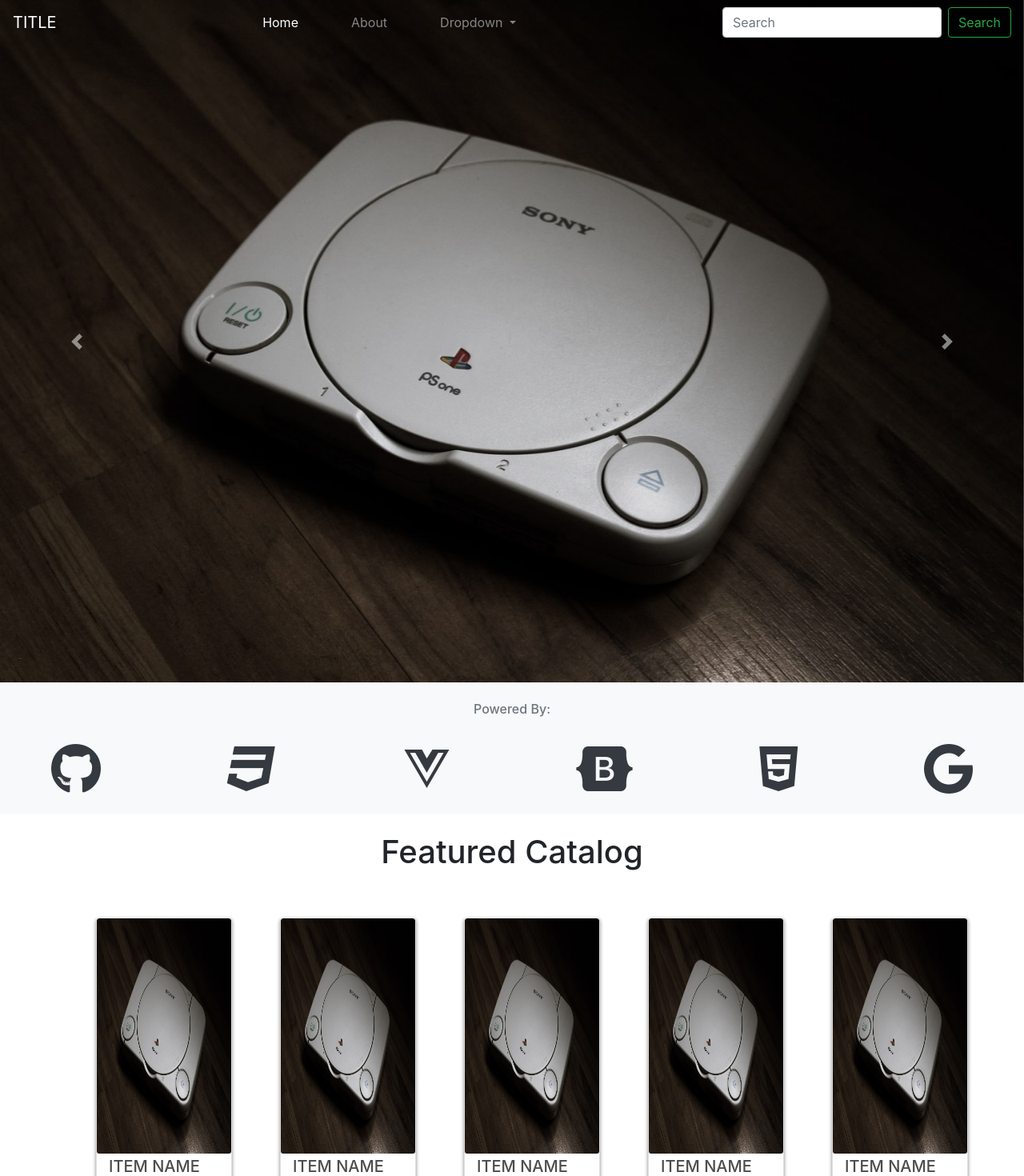
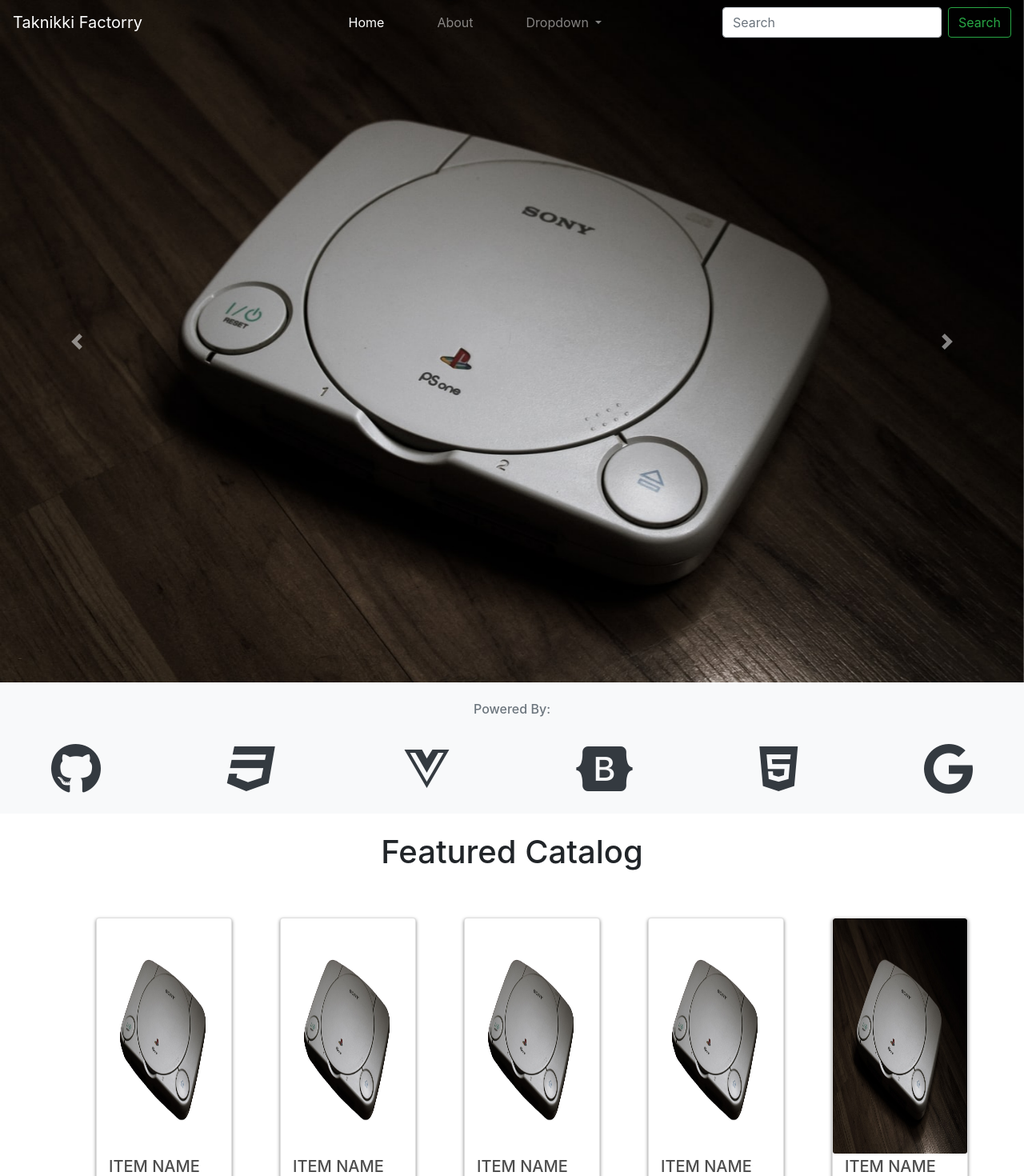
Before and after one commit to AJSTINGER98/E-Commerce-WebApp, a Vue app in the folder client/: page / in a window 1280 px wide. Shown: the top 1470 px of the page at 80% size. Built offline with nearby package versions, Linux system fonts and the light colour scheme.

Commit message:
add alternate div

```diff
--- /dev/null
+++ b/client/public/css/app.css
@@ -0,0 +1,9 @@
+
+@media(max-width:767px)
+{
+.content{
+    margin-top: 100px;
+    margin-bottom: 40px;
+}
+
+}
--- a/client/public/index.html
+++ b/client/public/index.html
@@ -5,7 +5,7 @@
     <meta http-equiv="X-UA-Compatible" content="IE=edge">
     <meta name="viewport" content="width=device-width,initial-scale=1.0">
     <link rel="icon" href="<%= BASE_URL %>favicon.ico">
-
+    <link rel="stylesheet" href="css/app.css">
     <link rel="stylesheet" href="https://stackpath.bootstrapcdn.com/bootstrap/4.5.0/css/bootstrap.min.css" integrity="sha384-9aIt2nRpC12Uk9gS9baDl411NQApFmC26EwAOH8WgZl5MYYxFfc+NcPb1dKGj7Sk" crossorigin="anonymous">
     <script src="https://kit.fontawesome.com/66b4200b0c.js" crossorigin="anonymous"></script>
     <title><%= htmlWebpackPlugin.options.title %></title>
--- a/client/src/App.vue
+++ b/client/src/App.vue
@@ -1,7 +1,7 @@
 <template>
   <div id="#app">
     <nav class="navbar navbar-expand-lg navbar-dark fixed-top" :class= "{'bg-dark': hasScrolled,'bg-transparent' : !hasScrolled}">
-      <a class="navbar-brand" href="#">TITLE</a>
+      <a class="navbar-brand" href="#">Taknikki Factorry</a>
       <button class="navbar-toggler" type="button" data-toggle="collapse" data-target="#navbarSupportedContent" aria-controls="navbarSupportedContent" aria-expanded="false" aria-label="Toggle navigation" @click=" checkScroll ? hasScrolled = !hasScrolled : hasScrolled = hasScrolled">
         <span class="navbar-toggler-icon"></span>
       </button>
--- /dev/null
+++ b/client/src/components/Home/Alternate.vue
@@ -0,0 +1,66 @@
+<template>
+  <div>
+    <section class="container-fluid px-0">
+      <div class="row align-items-center content">
+        <div class="col-md-6 order-2 order-md-1 p-0">
+          <img class="img-fluid" src="https://www.amd.com/system/files/2020-05/473974-dell-g5-laptop-campaign-1260x709_1.jpg">
+        </div>
+        <div class="col-md-6 text-center order-1 order-md-2 p-0">
+          <div class="row justify-content-center">
+            <div class="col-10 col-lg-8 mb-5 mb-md-0">
+              <h2>Taknikki Factorry</h2>
+              <img class="img-fluid d-none d-lg-inline" src="">
+               <p class="lead">
+                Lorem ipsum dolor sit amet consectetur adipisicing elit. In delectus quisquam consequuntur repudiandae libero cupiditate illum animi.
+               </p>
+            </div>
+          </div>
+        </div>
+      </div>
+
+      <div class="row align-items-center content">
+        <div class="col-md-6 text-center p-0">
+          <div class="row justify-content-center">
+            <div class="col-10 col-lg-8 mb-5 mb-md-0">
+              <h2>Taknikki Factorry</h2>
+              <img class="img-fluid d-none d-lg-inline" src="">
+               <p class="lead">
+                Lorem ipsum dolor sit amet consectetur adipisicing elit. In delectus quisquam consequuntur repudiandae libero cupiditate illum animi.
+                </p>
+            </div>
+          </div>
+        </div>
+        <div class="col-md-6 p-0">
+          <img class="img-fluid" src="https://www.amd.com/system/files/2020-04/461767_AAA_laptops_1260x709.jpg">
+        </div>
+      </div>
+
+      <div class="row align-items-center content">
+          <div class="col-md-6 order-2 order-md-1 p-0">
+            <img class="img-fluid" src="https://www.amd.com/system/files/2020-06/516203-terminator-key-art-thumbnail-1260x709.jpg">
+          </div>
+          <div class="col-md-6 text-center order-1 order-md-2 p-0">
+            <div class="row justify-content-center">
+              <div class="col-10 col-lg-8 mb-5 mb-md-0 ">
+                <h2>Taknikki Factorry</h2>
+                <img class="img-fluid d-none d-lg-inline" src="">
+                 <p class="lead">
+                  Lorem ipsum dolor sit amet consectetur adipisicing elit. In delectus quisquam consequuntur repudiandae libero cupiditate illum animi.
+                  </p>
+              </div>
+            </div>
+          </div>
+        </div>
+    </section>
+  </div>
+</template>
+
+<script>
+export default {
+
+}
+</script>
+
+<style>
+
+</style>
--- a/client/src/components/Home/Home.vue
+++ b/client/src/components/Home/Home.vue
@@ -7,6 +7,7 @@
     </div>
     <div class="parallax"></div>
     <home-div></home-div>
+    <alternate></alternate>
   </div>
 </template>
 
@@ -15,12 +16,14 @@
 import homepageBrands from './HomepageBrands.vue';
 import horizontalList from './HorizontalList.vue';
 import homeDiv from './HomeDiv.vue';
+import alternate from './Alternate.vue'
 export default {
     components: {
     carousel,
     homepageBrands,
     horizontalList,
-    homeDiv
+    homeDiv,
+    alternate
   }
 }
 </script>
--- a/client/src/components/Home/HomeDiv.vue
+++ b/client/src/components/Home/HomeDiv.vue
@@ -3,7 +3,7 @@
         <div style="d-flex">
             <div class="row py-4 my-4">
             <div class="col-md-4 col-lg-6 col-xl-8 align-middle text-dark text-center my-auto">
-                <h1 class="mb-4">Takniikki Factorry</h1>
+                <h1 class="mb-4">Taknikki Factorry</h1>
                 <h5 class="mt-4 mx-4">Lorem ipsum, dolor sit amet consectetur adipisicing elit. Nemo saepe rerum aliquid laudantium sunt voluptatum</h5>
             </div>
             <div class="col-md-8 col-lg-6 col-xl-4 my-auto d-none d-md-inline-block">
--- a/client/src/components/Home/HorizontalList.vue
+++ b/client/src/components/Home/HorizontalList.vue
@@ -8,7 +8,7 @@
             <div class="d-flex my-3">
                 <div class="col-8 col-sm-6 col-md-4 col-lg-3 col-xl-2">
                     <div class="card text-dark" style="">
-                        <img class="card-img" src="../../assets/carousel-1.jpeg" alt="Card image cap">
+                        <img class="card-img" src="../../assets/try.png" alt="Card image cap">
                         <div class="card-footer">
                             <button class="btn btn-lg">View Product</button>
                             <h5 class="card-title">ITEM NAME</h5>
@@ -18,7 +18,7 @@
                 </div>
                 <div class="col-8 col-sm-6 col-md-4 col-lg-3 col-xl-2">
                     <div class="card text-dark" style="">
-                        <img class="card-img" src="../../assets/carousel-1.jpeg" alt="Card image cap">
+                        <img class="card-img" src="../../assets/try.png" alt="Card image cap">
                         <div class="card-footer">
                             <button class="btn btn-lg">View Product</button>
                             <h5 class="card-title">ITEM NAME</h5>
@@ -28,7 +28,7 @@
                 </div>
                 <div class="col-8 col-sm-6 col-md-4 col-lg-3 col-xl-2">
                     <div class="card text-dark" style="">
-                        <img class="card-img" src="../../assets/carousel-1.jpeg" alt="Card image cap">
+                        <img class="card-img" src="../../assets/try.png" alt="Card image cap">
                         <div class="card-footer">
                             <button class="btn btn-lg">View Product</button>
                             <h5 class="card-title">ITEM NAME</h5>
@@ -38,7 +38,7 @@
                 </div>
                 <div class="col-8 col-sm-6 col-md-4 col-lg-3 col-xl-2">
                     <div class="card text-dark" style="">
-                        <img class="card-img" src="../../assets/carousel-1.jpeg" alt="Card image cap">
+                        <img class="card-img" src="../../assets/try.png" alt="Card image cap">
                         <div class="card-footer">
                             <button class="btn btn-lg">View Product</button>
                             <h5 class="card-title">ITEM NAME</h5>
```
Also changed, not shown: client/src/assets/try.png (added).
